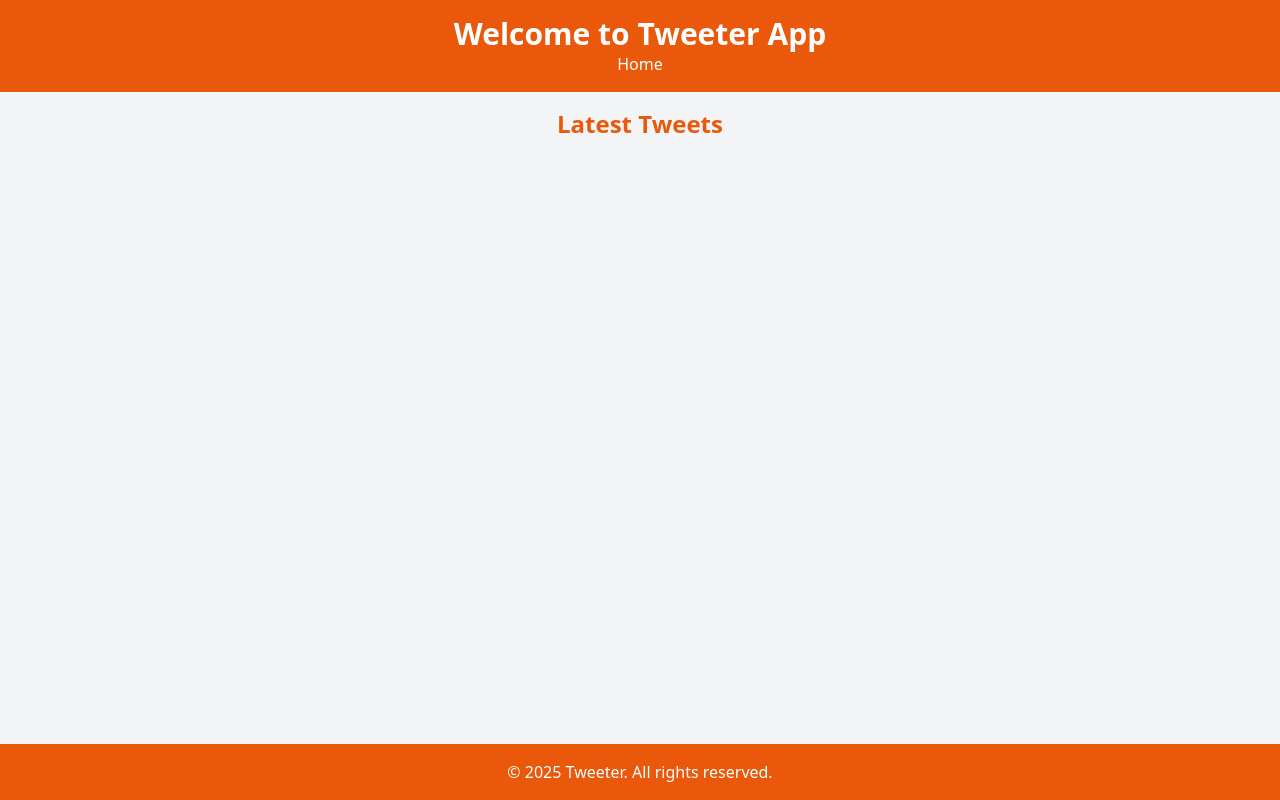
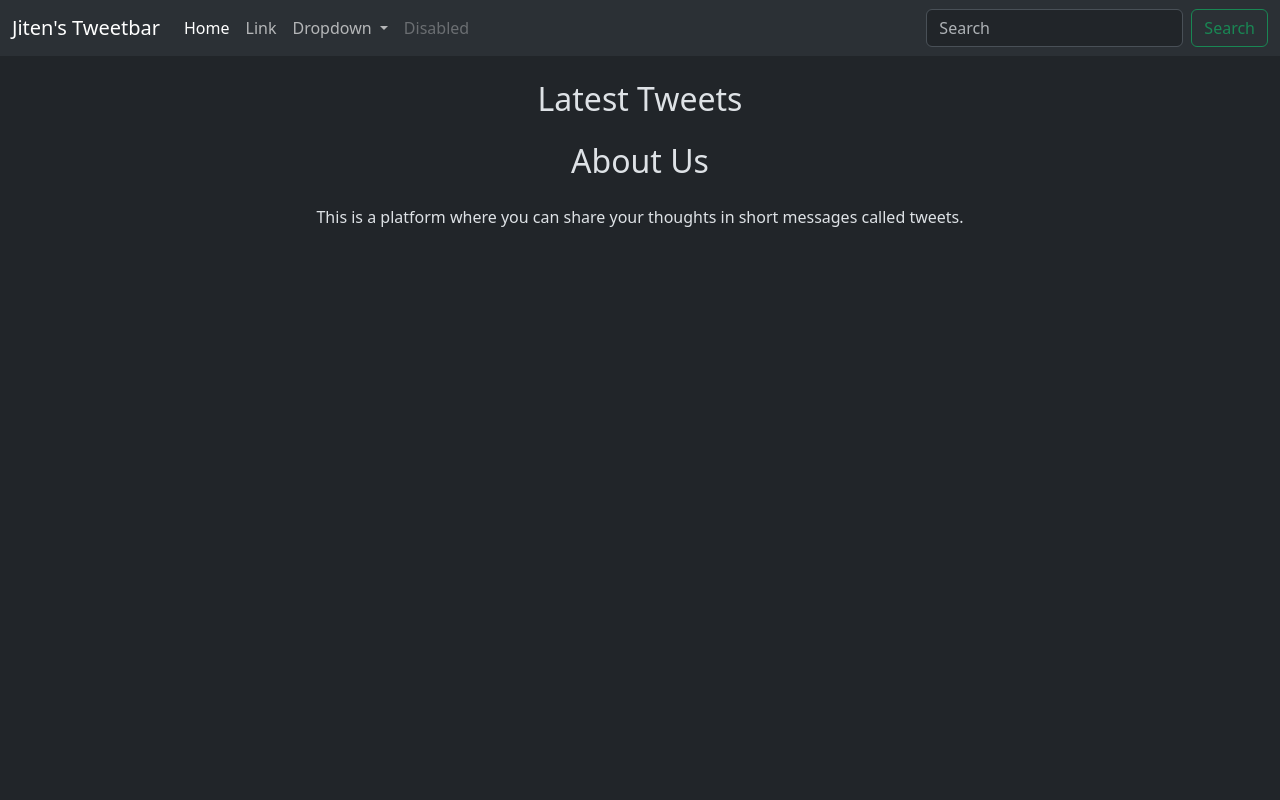
Before and after one commit to jiten0709/JitenDjango, a Django app: page / in a window 1280 px wide. Run offline with Django 5.2, Linux system fonts and the light colour scheme; some libraries are stand-ins or nearby versions.

Commit message:
layout page done

```diff
--- a/Tweeter/TweeterApp/templates/home.html
+++ b/Tweeter/TweeterApp/templates/home.html
@@ -1,33 +1,20 @@
 <!-- filepath: /Users/hi/jitenStuff/MyGit/JitenDjango/Tweeter/TweeterApp/templates/home.html -->
+{% extends "layout.html" %}
 {% load static %} {% load static tailwind_tags %}
 
-<!DOCTYPE html>
-<html lang="en">
-<head>
-    <meta charset="UTF-8">
-    <meta name="viewport" content="width=device-width, initial-scale=1.0">
-    <title>Home Page</title>
-    {% tailwind_css %}
-</head>
-<body class="bg-gray-100 text-gray-900 flex flex-col min-h-screen">
-    <header class="bg-orange-600 text-white p-4">
-        <h1 class="text-3xl font-bold text-center">Welcome to Tweeter App</h1>
-        <nav class="text-center">
-            <ul class="flex justify-center space-x-4">
-                <li><a href="{% url 'home' %}" class="hover:underline">Home</a></li>
-                {% comment %} <li><a href="{% url 'about' %}" class="hover:underline">About</a></li>
-                <li><a href="{% url 'contact' %}" class="hover:underline">Contact</a></li>
-                <li><a href="{% url 'login' %}" class="hover:underline">Login</a></li> {% endcomment %}
-            </ul>
-        </nav>
-    </header>
-    <main class="p-4 flex-grow">
-        <section class="mb-8 text-center">
-            <h2 class="text-2xl font-semibold mb-4 text-orange-600">Latest Tweets</h2>
-        </section>
-    </main>
-    <footer class="bg-orange-600 text-white p-4 text-center mt-auto">
-        <p>&copy; 2025 Tweeter. All rights reserved.</p>
-    </footer>
-</body>
-</html>
+{% block title %}
+Home Page
+{% endblock %}
+
+{% block content %}
+<main class="p-4 flex-grow">
+    <section class="mb-8 text-center">
+        <h2 class="text-2xl font-semibold mb-4 text-orange-600">Latest Tweets</h2>
+        <!-- Add code to display tweets here -->
+    </section>
+    <section class="text-center">
+        <h2 class="text-2xl font-semibold mb-4 text-orange-600">About Us</h2>
+        <p>This is a platform where you can share your thoughts in short messages called tweets.</p>
+    </section>
+</main>
+{% endblock %}
--- /dev/null
+++ b/Tweeter/templates/layout.html
@@ -0,0 +1,66 @@
+{% load static %}
+<!DOCTYPE html>
+<html lang="en" data-bs-theme="dark">
+<head>
+  <meta charset="UTF-8">
+  <meta name="viewport" content="width=device-width, initial-scale=1.0">
+  <link href="https://cdn.jsdelivr.net/npm/bootstrap@5.3.3/dist/css/bootstrap.min.css" rel="stylesheet" integrity="sha384-QWTKZyjpPEjISv5WaRU9OFeRpok6YctnYmDr5pNlyT2bRjXh0JMhjY6hW+ALEwIH" crossorigin="anonymous">
+  <title>
+    {% block title %}
+    Jiten's Tweeter
+    {% endblock %}
+  </title>
+</head>
+<body >
+  <nav class="navbar navbar-expand-lg bg-body-tertiary" role="navigation">
+    <div class="container-fluid">
+      <a class="navbar-brand" href="#">Jiten's Tweetbar</a>
+      <button class="navbar-toggler" type="button" data-bs-toggle="collapse" data-bs-target="#navbarSupportedContent" aria-controls="navbarSupportedContent" aria-expanded="false" aria-label="Toggle navigation">
+        <span class="navbar-toggler-icon"></span>
+      </button>
+      <div class="collapse navbar-collapse" id="navbarSupportedContent">
+        <ul class="navbar-nav me-auto mb-2 mb-lg-0">
+          <li class="nav-item">
+            <a class="nav-link active" aria-current="page" href="#">Home</a>
+          </li>
+          <li class="nav-item">
+            <a class="nav-link" href="#">Link</a>
+          </li>
+          <li class="nav-item dropdown">
+            <a class="nav-link dropdown-toggle" href="#" role="button" data-bs-toggle="dropdown" aria-expanded="false">
+              Dropdown
+            </a>
+            <ul class="dropdown-menu">
+              <li><a class="dropdown-item" href="#">Action</a></li>
+              <li><a class="dropdown-item" href="#">Another action</a></li>
+              <li><hr class="dropdown-divider"></li>
+              <li><a class="dropdown-item" href="#">Something else here</a></li>
+            </ul>
+          </li>
+          <li class="nav-item">
+            <a class="nav-link disabled" aria-disabled="true">Disabled</a>
+          </li>
+        </ul>
+        <form class="d-flex" role="search">
+          <input class="form-control me-2" type="search" placeholder="Search" aria-label="Search">
+          <button class="btn btn-outline-success" type="submit">Search</button>
+        </form>
+        {% comment %} <a href="{% url 'tweet_list'%}" class="btn btn-primary mx-2">Tweet Home</a>
+        {% if user.is_authenticated %}
+        <form  method="post" action="{% url 'logout' %}">
+          {% csrf_token %}
+          <button class="btn btn-danger" type="submit">Logout</button>
+        </form>
+        {% else%}
+        <a href="{% url 'register'%}" class="btn btn-primary mx-2">Register</a>
+        <a href="{% url 'login'%}" class="btn btn-success mx-2">Login</a>
+        {% endif%} {% endcomment %}
+      </div>
+    </div>
+  </nav>
+  <div class="container">
+    {% block content %}
+    {% endblock %}
+  </div>
+</body>
+</html>
```
